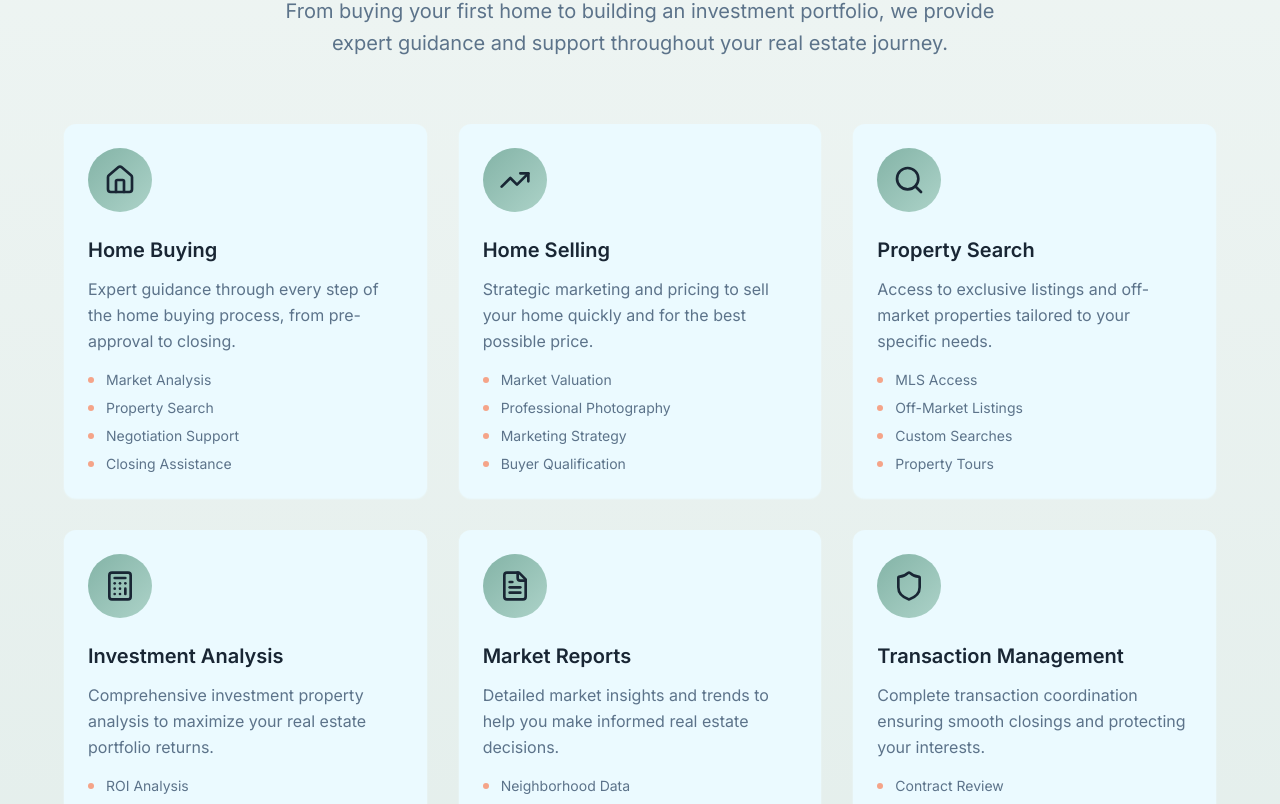
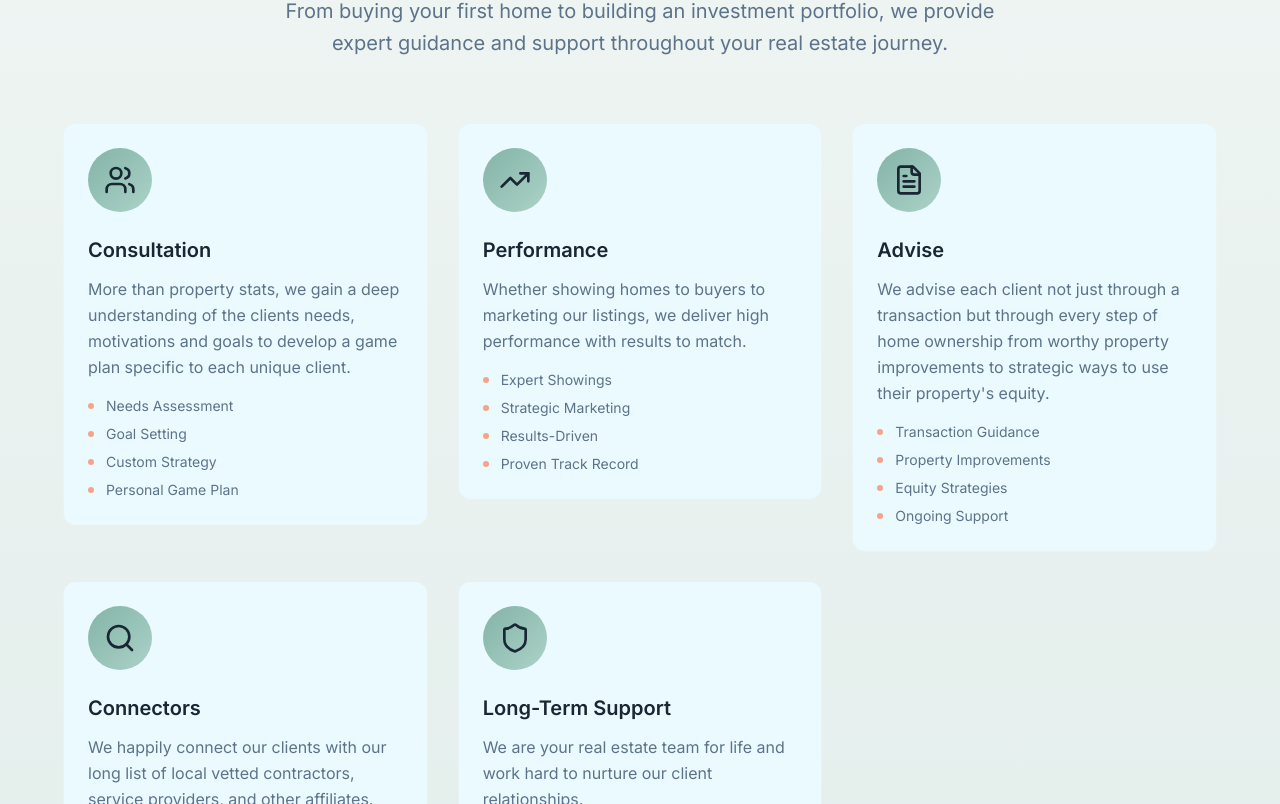
Before and after one commit to cyberdreadx/crawford-revamp-project, a React (Vite) app: page / in a window 1280 px wide. Shown: the part 6316-7120 px from the top of the page. Built offline with nearby package versions, Linux system fonts and the light colour scheme; no server answers; the database is empty; a web font is replaced by a local one.

Commit message:
Update Services section

```diff
--- a/src/components/Services.tsx
+++ b/src/components/Services.tsx
@@ -16,40 +16,34 @@ import { motion } from "framer-motion";
 const Services = () => {
   const services = [
     {
-      icon: Home,
-      title: "Home Buying",
-      description: "Expert guidance through every step of the home buying process, from pre-approval to closing.",
-      features: ["Market Analysis", "Property Search", "Negotiation Support", "Closing Assistance"]
+      icon: Users,
+      title: "Consultation",
+      description: "More than property stats, we gain a deep understanding of the clients needs, motivations and goals to develop a game plan specific to each unique client.",
+      features: ["Needs Assessment", "Goal Setting", "Custom Strategy", "Personal Game Plan"]
     },
     {
       icon: TrendingUp,
-      title: "Home Selling",
-      description: "Strategic marketing and pricing to sell your home quickly and for the best possible price.",
-      features: ["Market Valuation", "Professional Photography", "Marketing Strategy", "Buyer Qualification"]
+      title: "Performance",
+      description: "Whether showing homes to buyers to marketing our listings, we deliver high performance with results to match.",
+      features: ["Expert Showings", "Strategic Marketing", "Results-Driven", "Proven Track Record"]
+    },
+    {
+      icon: FileText,
+      title: "Advise",
+      description: "We advise each client not just through a transaction but through every step of home ownership from worthy property improvements to strategic ways to use their property's equity.",
+      features: ["Transaction Guidance", "Property Improvements", "Equity Strategies", "Ongoing Support"]
     },
     {
       icon: Search,
-      title: "Property Search",
-      description: "Access to exclusive listings and off-market properties tailored to your specific needs.",
-      features: ["MLS Access", "Off-Market Listings", "Custom Searches", "Property Tours"]
-    },
-    {
-      icon: Calculator,
-      title: "Investment Analysis",
-      description: "Comprehensive investment property analysis to maximize your real estate portfolio returns.",
-      features: ["ROI Analysis", "Market Trends", "Cash Flow Projections", "Property Evaluation"]
-    },
-    {
-      icon: FileText,
-      title: "Market Reports",
-      description: "Detailed market insights and trends to help you make informed real estate decisions.",
-      features: ["Neighborhood Data", "Price Trends", "Market Forecasts", "Comparative Analysis"]
+      title: "Connectors",
+      description: "We happily connect our clients with our long list of local vetted contractors, service providers, and other affiliates.",
+      features: ["Vetted Contractors", "Service Providers", "Local Network", "Trusted Affiliates"]
     },
     {
       icon: Shield,
-      title: "Transaction Management",
-      description: "Complete transaction coordination ensuring smooth closings and protecting your interests.",
-      features: ["Contract Review", "Timeline Management", "Vendor Coordination", "Risk Mitigation"]
+      title: "Long-Term Support",
+      description: "We are your real estate team for life and work hard to nurture our client relationships.",
+      features: ["Lifetime Partnership", "Relationship Building", "Ongoing Care", "Always Available"]
     }
   ];
 
```
